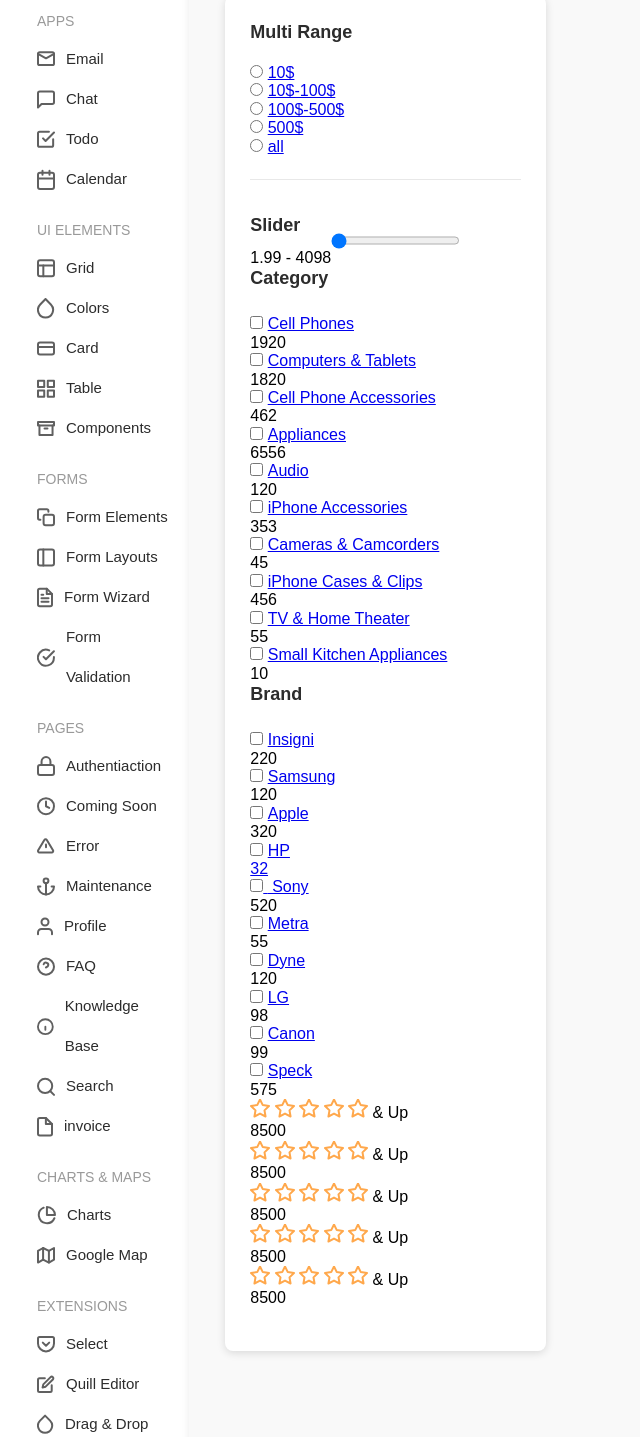
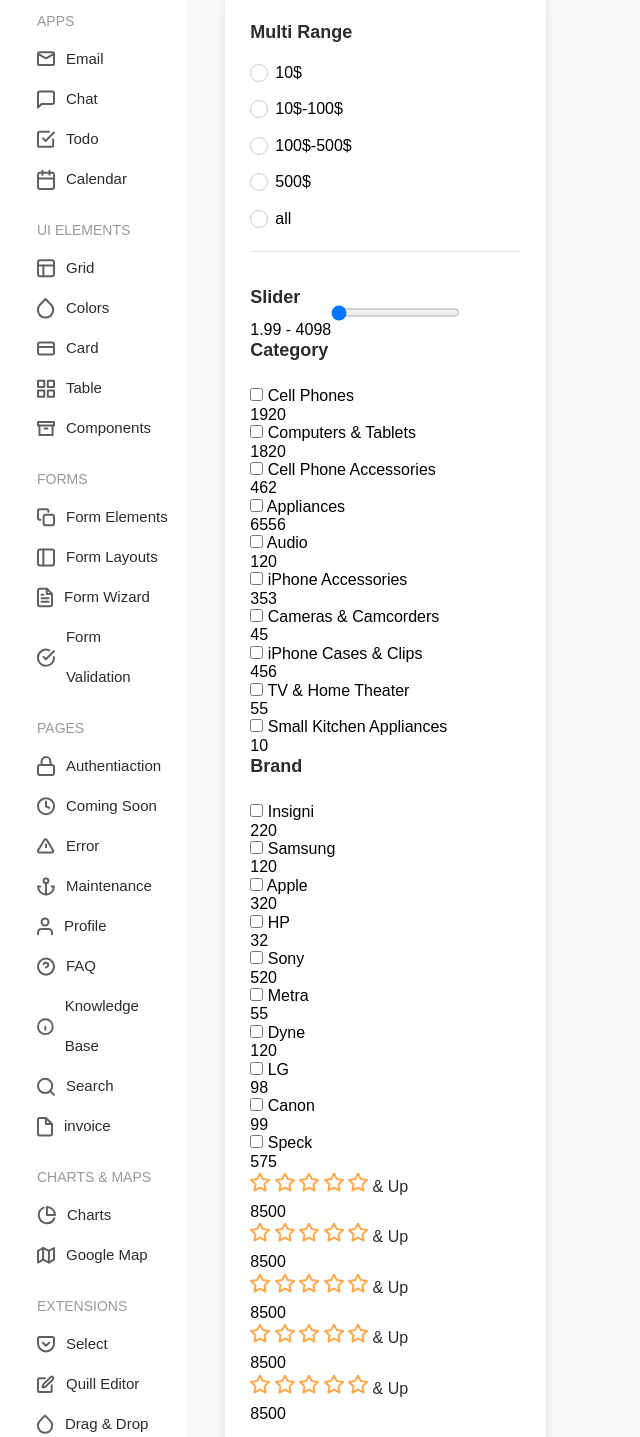
Before and after one commit to veroni1337/shop, a plain HTML site: page index.html in a window 1280 px wide. Shown: the part 260-1697 px from the top of the page, without its empty margins (0-640 px from the left). Drawn offline with Linux system fonts and the light colour scheme.

Commit message:
Add files via upload

```diff
--- a/css/style.css
+++ b/css/style.css
@@ -326,11 +326,75 @@
 	list-style: none;
 }
 
-.multi-range-check {
-	border-radius: 50%;
-}
 
 .multi-range-figure {
 	display: inline-block;
 	cursor: pointer;
 }
+
+
+.multi-range-link {
+	font-weight: 300;
+	font-size: 16px;
+	line-height: 32px;
+	color: #2C2C2C;
+	text-decoration: none;
+}
+
+.multi-range-position {
+	position: relative;
+	margin-bottom: 18px;
+}
+
+.multi-range-check {
+	appearance: none;
+	-webkit-appearance: none;
+	position: absolute;
+}
+
+.multi-range-figure {
+	padding-left: 25px;
+	font-size: 1rem;
+	color: #000;
+	cursor: pointer;
+}
+
+.multi-range-figure:before {
+	content: '';
+	display: block;
+	width: 16px;
+	height: 16px;
+	background-color: #fff;
+
+	border: 1px solid #ccc;
+	border-radius: 50%;
+	position: absolute;
+	top: 0;
+	left: 0;
+	z-index: 1;
+	transition: background .1s linear, border .1s linear;
+
+}
+
+.multi-range-figure:after {
+	content: '';
+	display: block;
+	width: 12px;
+	height: 12px;
+	background-color: #fff;
+	border-radius: 50%;
+	position: absolute;
+	top: 3px;
+	left: 3px;
+	z-index: 2;
+}
+
+.multi-range-check:checked + .multi-range-figure:before {
+	background-color: #6F64F8;
+	border-color: #6F64F8;
+}
+
+.multi-range-check:checked + .multi-range-figure:after {
+	opacity: 1;
+	background-color: #6F64F8;
+}
--- a/index.html
+++ b/index.html
@@ -651,50 +651,47 @@
 							<li class="multi-range-price-match multi-range-position">
 								<input type="radio" class="multi-range-check" id="multi" name="price">
 
-								<label for="" class="multi-range-figure">
-									<a href="#" class="multi-range-link">
+									<label for="multi" class="multi-range-figure">
+
 											10$
-									</a>
+
+									</label>
+
+							</li>
+
+							<li class="multi-range-price-match multi-range-position">
+								<input type="radio" class="multi-range-check" id="multi-2" name="price">
+									<label for="multi-2" class="multi-range-figure">
+
+											10$-100$
+
 									</label>
 							</li>
 
 							<li class="multi-range-price-match multi-range-position">
-								<input type="radio" class="multi-range-check" id="multi" name="price">
+								<input type="radio" class="multi-range-check" id="multi-3" name="price">
+									<label for="multi-3" class="multi-range-figure">
 
-								<label for="" class="multi-range-figure">
-									<a href="#" class="multi-range-link">
-										10$-100$
-									</a>
+										100$-500$
+
 									</label>
 							</li>
 
 							<li class="multi-range-price-match multi-range-position">
-								<input type="radio" class="multi-range-check" id="multi" name="price">
+								<input type="radio" class="multi-range-check" id="multi-4" name="price">
+									<label for="multi-4" class="multi-range-figure">
 
-								<label for="" class="multi-range-figure">
-									<a href="#" class="multi-range-link">
-										100$-500$
-									</a>
+										500$
+
 									</label>
 							</li>
 
 							<li class="multi-range-price-match multi-range-position">
-								<input type="radio" class="multi-range-check" id="multi" name="price">
+								<input type="radio" class="multi-range-check  multi-range-check-active" id="multi-5" name="price">
+									<label for="multi-5" class="multi-range-figure">
 
-								<label for="" class="multi-range-figure">
-									<a href="#" class="multi-range-link">
-										500$
-									</a>
-								</label>
-							</li>
+										all
 
-							<li class="multi-range-price-match multi-range-position">
-								<input type="radio" class="multi-range-check  multi-range-check-active" id="multi" name="price">
-
-								<label for="" class="multi-range-figure">
-									<a href="#" class="multi-range-link">
-										all
-									</a>
 									</label>
 							</li>
 						</ul>
@@ -716,6 +713,10 @@
 					</div>
 					<!-- multi-range-slider -->
 
+
+
+
+
 					<div class="multi-range-category-brand">
 						<div class="multi-range-header">
 							<h4 class="multi-range-title">
@@ -724,241 +725,167 @@
 						</div>
 						<!-- multi-range-header -->
 
-						<div class="multi-range-list-quantity">
-							<ul class="multi-range-list
-							multi-range-list-category-brand">
-								<li class="multi-range-position
-								multi-range-position-category-brand">
-									<input type="checkbox" class="multi-range-the-position multi-range-check">
 
-									<label for="" class="multi-range-figure">
-										<a href="#" class="multi-range-link">
+
+						<div class="multi-range-category-brand-check">
+							<input type="checkbox" class="multi-range-category-brand-checkbox" id="checkbox-1"
+							name="view">
+								<label for="checkbox-1" class="multi-range-checked">
 									Cell Phones
-										</a>
 								</label>
-								</li>
-							</ul>
+						</div>
 
-							<div class="multi-range-quantity">
-								<span class="multi-range-quantity goods">
+						<div class="multi-range-slider-price">
+							<span class="from-and-to">
 								1920
 							</span>
 						</div>
+						<!-- multi-range-category-brand-check -->
+
+						<div class="multi-range-category-brand-check">
+							<input type="checkbox" class="multi-range-category-brand-checkbox" id="checkbox-2"
+							name="view">
+								<label for="checkbox-2" class="multi-range-checked">
+									Computers & Tablets
+								</label>
 						</div>
-						<!-- multi-range-list-quantity/1 -->
 
-						<div class="multi-range-list-quantity">
-							<ul class="multi-range-list
-							multi-range-list-category-brand">
-								<li class="multi-range-position
-								multi-range-position-category-brand">
-									<input type="checkbox" class="multi-range-the-position multi-range-check">
-
-									<label for="" class="multi-range-figure">
-										<a href="#" class="multi-range-link">
-											Computers & Tablets
-										</a>
-									</label>
-								</li>
-							</ul>
-
-							<div class="multi-range-quantity">
-								<span class="multi-range-quantity goods">
+						<div class="multi-range-slider-price">
+							<span class="from-and-to">
 								1820
 							</span>
 						</div>
+						<!-- multi-range-category-brand-check-2 -->
+
+						<div class="multi-range-category-brand-check">
+							<input type="checkbox" class="multi-range-category-brand-checkbox" id="checkbox-3"
+							name="view">
+								<label for="checkbox-3" class="multi-range-checked">
+									Cell Phone Accessories
+								</label>
 						</div>
-						<!-- multi-range-list-quantity/2 -->
 
-						<div class="multi-range-list-quantity">
-							<ul class="multi-range-list
-							multi-range-list-category-brand">
-								<li class="multi-range-position
-								multi-range-position-category-brand">
-									<input type="checkbox" class="multi-range-the-position multi-range-check">
-
-									<label for="" class="multi-range-figure">
-										<a href="#" class="multi-range-link">
-											Cell Phone Accessories
-										</a>
-									</label>
-								</li>
-							</ul>
-
-							<div class="multi-range-quantity">
-								<span class="multi-range-quantity goods">
+						<div class="multi-range-slider-price">
+							<span class="from-and-to">
 								462
 							</span>
 						</div>
+						<!-- multi-range-category-brand-check-3 -->
+
+
+						<div class="multi-range-category-brand-check">
+							<input type="checkbox" class="multi-range-category-brand-checkbox" id="checkbox-4"
+							name="view">
+								<label for="checkbox-4" class="multi-range-checked">
+									Appliances
+								</label>
 						</div>
-						<!-- multi-range-list-quantity/3 -->
 
-						<div class="multi-range-list-quantity">
-							<ul class="multi-range-list
-							multi-range-list-category-brand">
-								<li class="multi-range-position
-								multi-range-position-category-brand">
-									<input type="checkbox" class="multi-range-the-position multi-range-check">
-
-									<label for="" class="multi-range-figure">
-										<a href="#" class="multi-range-link">
-											Appliances
-										</a>
-									</label>
-								</li>
-							</ul>
-
-							<div class="multi-range-quantity">
-								<span class="multi-range-quantity goods">
+						<div class="multi-range-slider-price">
+							<span class="from-and-to">
 								6556
 							</span>
 						</div>
+						<!-- multi-range-category-brand-check-4 -->
+
+						<div class="multi-range-category-brand-check">
+							<input type="checkbox" class="multi-range-category-brand-checkbox" id="checkbox-5"
+							name="view">
+								<label for="checkbox-5" class="multi-range-checked">
+									Audio
+								</label>
 						</div>
-						<!-- multi-range-list-quantity/4 -->
 
-						<div class="multi-range-list-quantity">
-							<ul class="multi-range-list
-							multi-range-list-category-brand">
-								<li class="multi-range-position
-								multi-range-position-category-brand">
-									<input type="checkbox" class="multi-range-the-position multi-range-check">
-
-									<label for="" class="multi-range-figure">
-										<a href="#" class="multi-range-link">
-											Audio
-										</a>
-									</label>
-								</li>
-							</ul>
-
-							<div class="multi-range-quantity">
-								<span class="multi-range-quantity goods">
+						<div class="multi-range-slider-price">
+							<span class="from-and-to">
 								120
 							</span>
 						</div>
+						<!-- multi-range-category-brand-check-5 -->
+
+
+						<div class="multi-range-category-brand-check">
+							<input type="checkbox" class="multi-range-category-brand-checkbox" id="checkbox-6"
+							name="view">
+								<label for="checkbox-6" class="multi-range-checked">
+									iPhone Accessories
+								</label>
 						</div>
-						<!-- multi-range-list-quantity/5 -->
 
-						<div class="multi-range-list-quantity">
-							<ul class="multi-range-list
-							multi-range-list-category-brand">
-								<li class="multi-range-position
-								multi-range-position-category-brand">
-									<input type="checkbox" class="multi-range-the-position multi-range-check">
-
-									<label for="" class="multi-range-figure">
-										<a href="#" class="multi-range-link">
-											iPhone Accessories
-										</a>
-									</label>
-								</li>
-							</ul>
-
-							<div class="multi-range-quantity">
-								<span class="multi-range-quantity goods">
+						<div class="multi-range-slider-price">
+							<span class="from-and-to">
 								353
 							</span>
 						</div>
+						<!-- multi-range-category-brand-check-6 -->
+
+
+						<div class="multi-range-category-brand-check">
+							<input type="checkbox" class="multi-range-category-brand-checkbox" id="checkbox-7"
+							name="view">
+								<label for="checkbox-7" class="multi-range-checked">
+									Cameras & Camcorders
+								</label>
 						</div>
-						<!-- multi-range-list-quantity/6 -->
 
-						<div class="multi-range-list-quantity">
-							<ul class="multi-range-list
-							multi-range-list-category-brand">
-								<li class="multi-range-position
-								multi-range-position-category-brand">
-									<input type="checkbox" class="multi-range-the-position multi-range-check">
-
-									<label for="" class="multi-range-figure">
-										<a href="#" class="multi-range-link">
-											Cameras & Camcorders
-										</a>
-									</label>
-								</li>
-							</ul>
-
-							<div class="multi-range-quantity">
-								<span class="multi-range-quantity goods">
+						<div class="multi-range-slider-price">
+							<span class="from-and-to">
 								45
 							</span>
 						</div>
+						<!-- multi-range-category-brand-check-7 -->
+
+
+						<div class="multi-range-category-brand-check">
+							<input type="checkbox" class="multi-range-category-brand-checkbox" id="checkbox-8"
+							name="view">
+								<label for="checkbox-8" class="multi-range-checked">
+									iPhone Cases & Clips
+								</label>
 						</div>
-						<!-- multi-range-list-quantity/7 -->
 
-						<div class="multi-range-list-quantity">
-							<ul class="multi-range-list
-							multi-range-list-category-brand">
-								<li class="multi-range-position
-								multi-range-position-category-brand">
-									<input type="checkbox" class="multi-range-the-position multi-range-check">
-
-									<label for="" class="multi-range-figure">
-										<a href="#" class="multi-range-link">
-											iPhone Cases & Clips
-										</a>
-									</label>
-								</li>
-							</ul>
-
-							<div class="multi-range-quantity">
-								<span class="multi-range-quantity goods">
+						<div class="multi-range-slider-price">
+							<span class="from-and-to">
 								456
 							</span>
 						</div>
+						<!-- multi-range-category-brand-check-8 -->
+
+
+						<div class="multi-range-category-brand-check">
+							<input type="checkbox" class="multi-range-category-brand-checkbox" id="checkbox-9"
+							name="view">
+								<label for="checkbox-9" class="multi-range-checked">
+									TV & Home Theater
+								</label>
 						</div>
-						<!-- multi-range-list-quantit/8 -->
 
-						<div class="multi-range-list-quantity">
-							<ul class="multi-range-list
-							multi-range-list-category-brand">
-								<li class="multi-range-position
-								multi-range-position-category-brand">
-									<input type="checkbox" class="multi-range-the-position multi-range-check">
-
-									<label for="" class="multi-range-figure">
-										<a href="#" class="multi-range-link">
-											TV & Home Theater
-										</a>
-									</label>
-								</li>
-							</ul>
-
-							<div class="multi-range-quantity">
-								<span class="multi-range-quantity goods">
+						<div class="multi-range-slider-price">
+							<span class="from-and-to">
 								55
 							</span>
 						</div>
+						<!-- multi-range-category-brand-check-9 -->
+
+
+
+						<div class="multi-range-category-brand-check">
+							<input type="checkbox" class="multi-range-category-brand-checkbox" id="checkbox-10"
+							name="view">
+								<label for="checkbox-10" class="multi-range-checked">
+									 Small Kitchen Appliances
+								</label>
 						</div>
-						<!-- multi-range-list-quantity/9 -->
 
-						<div class="multi-range-list-quantity">
-							<ul class="multi-range-list
-							multi-range-list-category-brand">
-								<li class="multi-range-position
-								multi-range-position-category-brand">
-									<input type="checkbox" class="multi-range-the-position multi-range-check">
-
-									<label for="" class="multi-range-figure">
-										<a href="#" class="multi-range-link">
-											Small Kitchen Appliances
-										</a>
-									</label>
-								</li>
-							</ul>
-
-							<div class="multi-range-quantity">
-								<span class="multi-range-quantity goods">
+						<div class="multi-range-slider-price">
+							<span class="from-and-to">
 								10
 							</span>
 						</div>
+						<!-- multi-range-category-brand-check-10 -->
+
 					</div>
-						<!-- multi-range-list-quantity/10 -->
-					</div>
-					<!-- multi-range-category-brand/1 -->
-
-
-
-
+					<!-- multi-range-category-brand -->
 
 
 
@@ -970,237 +897,167 @@
 						</div>
 						<!-- multi-range-header -->
 
-						<div class="multi-range-list-quantity">
-							<ul class="multi-range-list
-							multi-range-list-category-brand">
-								<li class="multi-range-position
-								multi-range-position-category-brand">
-									<input type="checkbox" class="multi-range-the-position multi-range-check">
 
-									<label for="" class="multi-range-figure">
-										<a href="#" class="multi-range-link">
+
+						<div class="multi-range-category-brand-check">
+							<input type="checkbox" class="multi-range-category-brand-checkbox" id="checkbox-11"
+							name="view">
+								<label for="checkbox-11" class="multi-range-checked">
 									Insigni
-										</a>
 								</label>
-								</li>
-							</ul>
+						</div>
 
-							<div class="multi-range-quantity">
-								<span class="multi-range-quantity goods">
+						<div class="multi-range-slider-price">
+							<span class="from-and-to">
 								220
 							</span>
 						</div>
+						<!-- multi-range-category-brand-check -->
+
+						<div class="multi-range-category-brand-check">
+							<input type="checkbox" class="multi-range-category-brand-checkbox" id="checkbox-12"
+							name="view">
+								<label for="checkbox-12" class="multi-range-checked">
+									Samsung
+								</label>
 						</div>
-						<!-- multi-range-list-quantity/1 -->
 
-						<div class="multi-range-list-quantity">
-							<ul class="multi-range-list
-							multi-range-list-category-brand">
-								<li class="multi-range-position
-								multi-range-position-category-brand">
-									<input type="checkbox" class="multi-range-the-position multi-range-check">
-
-									<label for="" class="multi-range-figure">
-										<a href="#" class="multi-range-link">
-											Samsung
-										</a>
-									</label>
-								</li>
-							</ul>
-
-							<div class="multi-range-quantity">
-								<span class="multi-range-quantity goods">
+						<div class="multi-range-slider-price">
+							<span class="from-and-to">
 								120
 							</span>
 						</div>
+						<!-- multi-range-category-brand-check-2 -->
+
+						<div class="multi-range-category-brand-check">
+							<input type="checkbox" class="multi-range-category-brand-checkbox" id="checkbox-13"
+							name="view">
+								<label for="checkbox-13" class="multi-range-checked">
+									Apple
+								</label>
 						</div>
-						<!-- multi-range-list-quantity/2 -->
 
-						<div class="multi-range-list-quantity">
-							<ul class="multi-range-list
-							multi-range-list-category-brand">
-								<li class="multi-range-position
-								multi-range-position-category-brand">
-									<input type="checkbox" class="multi-range-the-position multi-range-check">
-
-									<label for="" class="multi-range-figure">
-										<a href="#" class="multi-range-link">
-											Apple
-										</a>
-									</label>
-								</li>
-							</ul>
-
-							<div class="multi-range-quantity">
-								<span class="multi-range-quantity goods">
+						<div class="multi-range-slider-price">
+							<span class="from-and-to">
 								320
 							</span>
 						</div>
-						</div>
-						<!-- multi-range-list-quantity/3 -->
+						<!-- multi-range-category-brand-check-3 -->
 
-						<div class="multi-range-list-quantity">
-							<ul class="multi-range-list
-							multi-range-list-category-brand">
-								<li class="multi-range-position
-								multi-range-position-category-brand">
-									<input type="checkbox" class="multi-range-the-position multi-range-check">
 
-									<label for="" class="multi-range-figure">
-										<a href="#" class="multi-range-link">
+						<div class="multi-range-category-brand-check">
+							<input type="checkbox" class="multi-range-category-brand-checkbox" id="checkbox-14"
+							name="view">
+								<label for="checkbox-14" class="multi-range-checked">
 									HP
 								</label>
-								</li>
-							</ul>
+						</div>
 
-							<div class="multi-range-quantity">
-								<span class="multi-range-quantity goods">
+						<div class="multi-range-slider-price">
+							<span class="from-and-to">
 								32
 							</span>
 						</div>
+						<!-- multi-range-category-brand-check-4 -->
+
+						<div class="multi-range-category-brand-check">
+							<input type="checkbox" class="multi-range-category-brand-checkbox" id="checkbox-15"
+							name="view">
+								<label for="checkbox-15" class="multi-range-checked">
+									Sony
+								</label>
 						</div>
-						<!-- multi-range-list-quantity/4 -->
 
-						<div class="multi-range-list-quantity">
-							<ul class="multi-range-list
-							multi-range-list-category-brand">
-								<li class="multi-range-position
-								multi-range-position-category-brand">
-									<input type="checkbox" class="multi-range-the-position multi-range-check">
-
-									<label for="" class="multi-range-figure">
-										<a href="#" class="multi-range-link">
-											Sony
-										</a>
-									</label>
-								</li>
-							</ul>
-
-							<div class="multi-range-quantity">
-								<span class="multi-range-quantity goods">
+						<div class="multi-range-slider-price">
+							<span class="from-and-to">
 								520
 							</span>
 						</div>
+						<!-- multi-range-category-brand-check-5 -->
+
+
+						<div class="multi-range-category-brand-check">
+							<input type="checkbox" class="multi-range-category-brand-checkbox" id="checkbox-16"
+							name="view">
+								<label for="checkbox-16" class="multi-range-checked">
+									Metra
+								</label>
 						</div>
-						<!-- multi-range-list-quantity/5 -->
 
-						<div class="multi-range-list-quantity">
-							<ul class="multi-range-list
-							multi-range-list-category-brand">
-								<li class="multi-range-position
-								multi-range-position-category-brand">
-									<input type="checkbox" class="multi-range-the-position multi-range-check">
-
-									<label for="" class="multi-range-figure">
-										<a href="#" class="multi-range-link">
-											Metra
-										</a>
-									</label>
-								</li>
-							</ul>
-
-							<div class="multi-range-quantity">
-								<span class="multi-range-quantity goods">
+						<div class="multi-range-slider-price">
+							<span class="from-and-to">
 								55
 							</span>
 						</div>
+						<!-- multi-range-category-brand-check-6 -->
+
+
+						<div class="multi-range-category-brand-check">
+							<input type="checkbox" class="multi-range-category-brand-checkbox" id="checkbox-17"
+							name="view">
+								<label for="checkbox-17" class="multi-range-checked">
+									Dyne
+								</label>
 						</div>
-						<!-- multi-range-list-quantity/6 -->
 
-						<div class="multi-range-list-quantity">
-							<ul class="multi-range-list
-							multi-range-list-category-brand">
-								<li class="multi-range-position
-								multi-range-position-category-brand">
-									<input type="checkbox" class="multi-range-the-position multi-range-check">
-
-									<label for="" class="multi-range-figure">
-										<a href="#" class="multi-range-link">
-											Dyne
-										</a>
-									</label>
-								</li>
-							</ul>
-
-							<div class="multi-range-quantity">
-								<span class="multi-range-quantity goods">
+						<div class="multi-range-slider-price">
+							<span class="from-and-to">
 								120
 							</span>
 						</div>
+						<!-- multi-range-category-brand-check-7 -->
+
+
+						<div class="multi-range-category-brand-check">
+							<input type="checkbox" class="multi-range-category-brand-checkbox" id="checkbox-18"
+							name="view">
+								<label for="checkbox-18" class="multi-range-checked">
+									LG
+								</label>
 						</div>
-						<!-- multi-range-list-quantity/7 -->
 
-						<div class="multi-range-list-quantity">
-							<ul class="multi-range-list
-							multi-range-list-category-brand">
-								<li class="multi-range-position
-								multi-range-position-category-brand">
-									<input type="checkbox" class="multi-range-the-position multi-range-check">
-
-									<label for="" class="multi-range-figure">
-										<a href="#" class="multi-range-link">
-											LG
-										</a>
-									</label>
-								</li>
-							</ul>
-
-							<div class="multi-range-quantity">
-								<span class="multi-range-quantity goods">
+						<div class="multi-range-slider-price">
+							<span class="from-and-to">
 								98
 							</span>
 						</div>
+						<!-- multi-range-category-brand-check-8 -->
+
+
+						<div class="multi-range-category-brand-check">
+							<input type="checkbox" class="multi-range-category-brand-checkbox" id="checkbox-19"
+							name="view">
+								<label for="checkbox-19" class="multi-range-checked">
+									Canon
+								</label>
 						</div>
-						<!-- multi-range-list-quantit/8 -->
 
-						<div class="multi-range-list-quantity">
-							<ul class="multi-range-list
-							multi-range-list-category-brand">
-								<li class="multi-range-position
-								multi-range-position-category-brand">
-									<input type="checkbox" class="multi-range-the-position multi-range-check">
-
-									<label for="" class="multi-range-figure">
-										<a href="#" class="multi-range-link">
-											Canon
-										</a>
-									</label>
-								</li>
-							</ul>
-
-							<div class="multi-range-quantity">
-								<span class="multi-range-quantity goods">
+						<div class="multi-range-slider-price">
+							<span class="from-and-to">
 								99
 							</span>
 						</div>
+						<!-- multi-range-category-brand-check-9 -->
+
+
+
+						<div class="multi-range-category-brand-check">
+							<input type="checkbox" class="multi-range-category-brand-checkbox" id="checkbox-20"
+							name="view">
+								<label for="checkbox-20" class="multi-range-checked">
+									Speck
+								</label>
 						</div>
-						<!-- multi-range-list-quantity/9 -->
 
-						<div class="multi-range-list-quantity">
-							<ul class="multi-range-list
-							multi-range-list-category-brand">
-								<li class="multi-range-position
-								multi-range-position-category-brand">
-									<input type="checkbox" class="multi-range-the-position multi-range-check">
-
-									<label for="" class="multi-range-figure">
-										<a href="#" class="multi-range-link">
-											Speck
-										</a>
-									</label>
-								</li>
-							</ul>
-
-							<div class="multi-range-quantity">
-								<span class="multi-range-quantity goods">
+						<div class="multi-range-slider-price">
+							<span class="from-and-to">
 								575
 							</span>
 						</div>
+						<!-- multi-range-category-brand-check-10 -->
+
 					</div>
-						<!-- multi-range-list-quantity/10 -->
-					</div>
-					<!-- multi-range-category-brand/2
-					-->
+					<!-- multi-range-category-brand/2 -->
 
 					<div class="multi-range-rating rating">
 						<div class="multi-range-stars-text stars stars-text">
```
Lines whose indentation alone changed are shown as unchanged.
